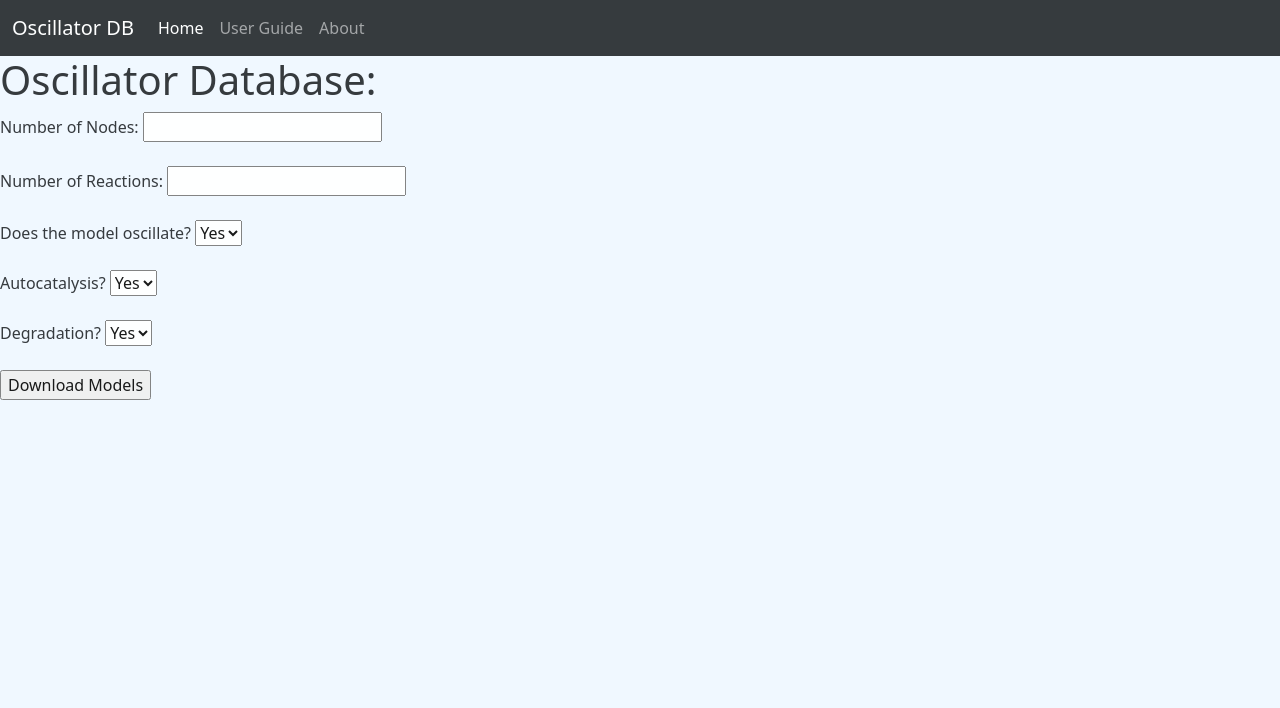
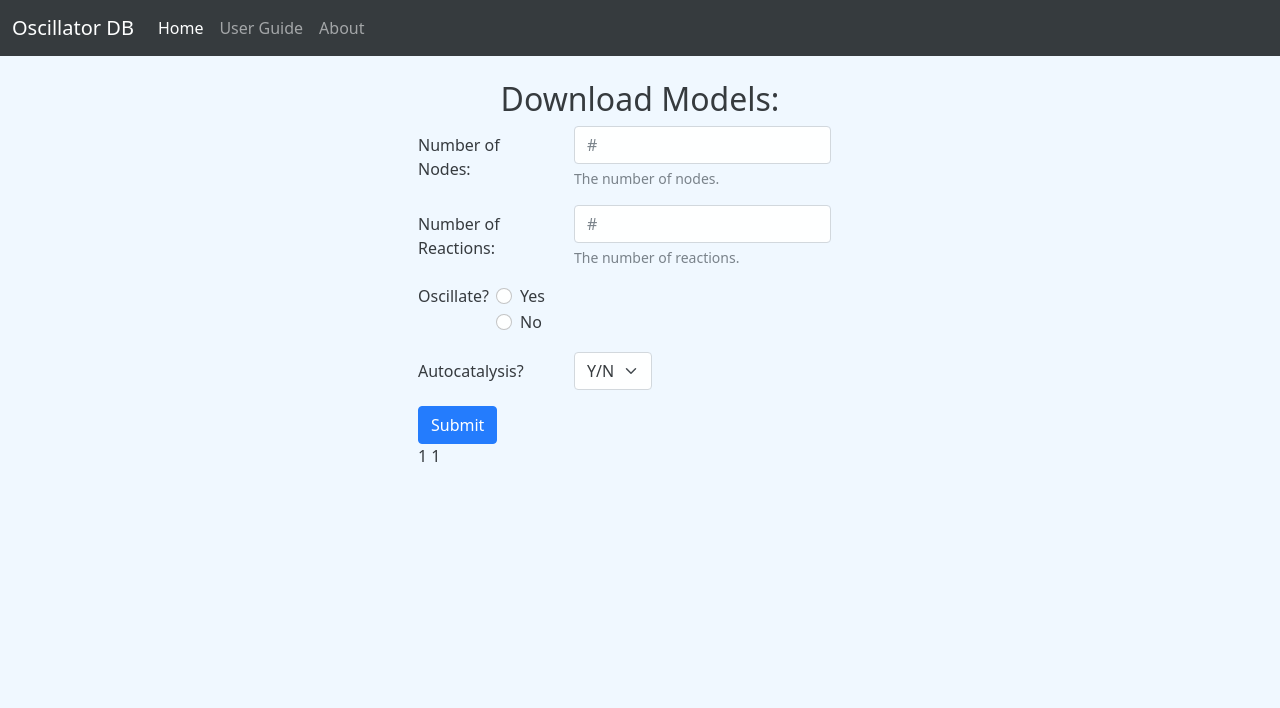
Before and after one commit to wesleyyl/cesium, a Flask app: template templates/index.html in a window 1280 px wide. Shown: the top 708 px of the page. Run offline with Flask 2, Linux system fonts and the light colour scheme; the template is opened without the code that fills it: most values are stand-ins (such as "Sample title", 1, 10 or a date in 2020).

Commit message:
Minor Tweaks

```diff
--- a/main.py
+++ b/main.py
@@ -36,6 +36,10 @@ def index():
       num_reactions = int(num_reactions)
     except ValueError:
       pass
+
+    # num_nodes = 3
+    # num_reactions = 5
+    # WHY ARE THESE 2 VALUES NOT BEING PASSED/RETURNED?!
 
     if oscillator == "osc_yes":
       oscillator_status = True
--- a/templates/base.html
+++ b/templates/base.html
@@ -21,7 +21,9 @@
 		{% include "navbar.html" %}
 
 		<!-- Main Content -->
-		<div class="content">{% block content %}{% endblock %}</div>
+		<div class="container d-flex align-items-center justify-content-center">
+			<div class="content">{% block content %}{% endblock %}</div>
+		</div>
 
 		<!-- Footer -->
 		<div id="footer">
--- a/templates/index.html
+++ b/templates/index.html
@@ -5,9 +5,80 @@
 
 {% block content %}
 
-<h1>Oscillator Database:</h1>
+<br>
+
+<h2 align="center">Download Models: </h2>
 
 <form>
+	<div class="row mb-3">
+		<label for="num_nodes" class="col-sm-4 col-form-label">Number of Nodes:</label>
+		<div class="col-auto">
+			<input type="number" class="form-control" id="num_nodes" aria-describedby="numNodesDesc" placeholder="#" autocomplete="off">
+	    	<div id="numNodesDesc" class="form-text">The number of nodes.</div>
+		</div>
+	</div>
+	<div class="row mb-3">
+		<label for="num_reactions" class="col-sm-4 col-form-label">Number of Reactions:</label>
+		<div class="col-auto">
+			<input type="number" class="form-control" id="num_reactions" aria-describedby="numReactionsDesc" placeholder="#" autocomplete="off">
+	    	<div id="numReactionsDesc" class="form-text">The number of reactions.</div>
+		</div>
+	</div>
+
+	<fieldset class="row mb-3">
+		<legend class="col-form-label col-sm-2 pt-0">Oscillate?</legend>
+		<div class="col-sm-10">
+			<div class="form-check">
+				<input class="form-check-input" type="radio" name="oscillator" id="osc_yes" value="osc_yes">
+				<label class="form-check-label" for="osc_yes">
+					Yes
+				</label>
+			</div>
+			<div class="form-check">
+				<input class="form-check-input" type="radio" name="oscillator" id="osc_no" value="osc_no">
+				<label class="form-check-label" for="osc_no">
+					No
+				</label>
+			</div>
+		</div>
+	</fieldset>
+
+
+	<div class="row mb-3">
+		<label for="autocatalysis" class="col-sm-4 col-form-label">Autocatalysis?</label>
+		<div class="col-auto">
+			<select class="form-select" aria-label="Default select example">
+				<option selected>Y/N</option>
+				<option value="yes">Yes</option>
+				<option value="no">No</option>
+			</select>
+		</div>
+	</div>
+
+  <button type="submit" class="btn btn-primary">Submit</button>
+</form>
+
+
+{{ num_nodes }}
+{{ num_reactions }}
+
+
+<!-- 5.0 BOOTSTRAP w/ Desc. of Each param -->
+<!-- 	<div class="row mb-3">
+	  	<label for="num_nodes" class="form-label">Number of Nodes:</label>
+	    <input type="number" class="form-control" id="num_nodes" aria-describedby="numNodesDesc">
+	    <div id="numNodesDesc" class="form-text">The number of nodes.</div>
+	</div>
+
+	<div class="row mb-3">
+	    <label for="num_reactions" class="form-label">Number of Reactions:</label>
+	    <input type="number" class="form-control" id="num_reactions" aria-describedby="numReactionsDesc">
+	    <div id="numReactionsDesc" class="form-text">The number of reactions.</div>
+	</div> -->
+
+
+<!-- OLD FORM -->
+<!-- <form>
 	<label for="num_nodes">Number of Nodes:</label>
 	<input type="text" id="num_nodes" name="num_nodes"><br><br>
 
@@ -33,7 +104,7 @@
 	</select><br><br>
 
 	<input type="submit" value="Download Models">
-</form>
+</form> -->
 
 {% endblock %}
 
```
Also changed, not shown: templates/download.html (+13 -10 lines), 1 other file.
